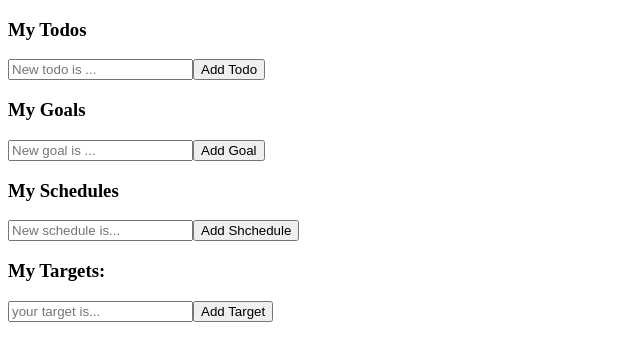
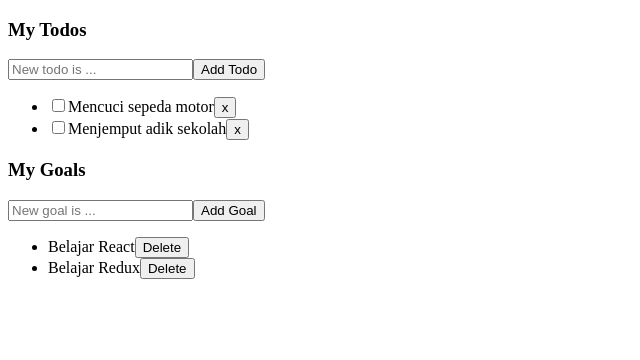
Before and after one commit to rizalsuryana/re-redux, a React (Vite) app in the folder redux-store/: page / in a window 1280 px wide. Shown: the top 360 px of the page, without its empty margins (0-640 px from the left). Built offline with nearby package versions, Linux system fonts and the light colour scheme.

Commit message:
add talkItem

```diff
--- a/redux-store/src/App.jsx
+++ b/redux-store/src/App.jsx
@@ -1,15 +1,15 @@
 import React from 'react';
 import { GoalsList } from './components/goals/GoalsList';
 import { TodosList } from './components/todos/TodosList';
-import { SchedulesList } from './components/schedules/SchedulesList';
-import { TargetsList } from './components/targets/TargetsList';
+// import { SchedulesList } from './components/schedules/SchedulesList';
+// import { TargetsList } from './components/targets/TargetsList';
 const App = () => {
   return (
     <div>
       <TodosList/>
       <GoalsList/>
-      <SchedulesList/>
-      <TargetsList/>
+      {/* <SchedulesList/>
+      <TargetsList/> */}
     </div>
   );
 };
--- a/redux-store/src/components/goals/GoalsList.jsx
+++ b/redux-store/src/components/goals/GoalsList.jsx
@@ -1,25 +1,25 @@
-import React from 'react';
+import React, { useEffect } from 'react';
 import { GoalItem } from './GoalItem';
 import { GoalInput } from './GoalInput';
 import { useDispatch, useSelector } from 'react-redux';
-import { addGoalActionCreator, deleteGoalActionCreator } from '../../states/goals/action';
+import { GoalsThunks } from '../../states/goals/action';
 
 export const GoalsList = () => {
   const goals = useSelector((states) => states.goals);
   const dispatch = useDispatch();
 
+  useEffect(() => {
+    dispatch(GoalsThunks.asyncReceiveGoals());
+  }, [dispatch]);
+
 
   const onAddGoal = (text) => {
-    const id = `goal-${+new Date()}`;
-    dispatch(addGoalActionCreator({
-      id,
-      text
-    }));
+    dispatch(GoalsThunks.asyncaddGoals({ text }));
   };
 
   const onDeleteGoal = (id) => {
     // TODO: dispatch action DELETE_GOAL
-    dispatch(deleteGoalActionCreator(id));
+    dispatch(GoalsThunks.asyncDeleteGoals({ id }));
   };
 
   return (
--- a/redux-store/src/components/todos/TodosList.jsx
+++ b/redux-store/src/components/todos/TodosList.jsx
@@ -1,30 +1,29 @@
-import React from 'react';
+import React, { useEffect } from 'react';
 import { TodoInput } from './TodoInput';
 import { TodoItem } from './TodoItem';
 import { useDispatch, useSelector } from 'react-redux';
-import { addTodoActionCreator, toggleTodoActionCreator, deleteTodoActionCreator } from '../../states/todos/action';
+import { TodosThunks } from '../../states/todos/action';
 
 export const TodosList = () => {
 
   const todos = useSelector((states) => states.todos);
   const dispatch = useDispatch();
 
+  useEffect(() => {
+    dispatch(TodosThunks.asynReceiveTodos());
+  }, [dispatch]);
+
   const onAddTodo = (text) => {
-    const id = `todo-${+new Date()}`;
-
-    dispatch(addTodoActionCreator({
-      id,
-      text
-    }));
+    dispatch(TodosThunks.asyncAddTodo({ text }));
   };
 
   const onToggleTodo = (id) => {
-    dispatch(toggleTodoActionCreator(id));
+    dispatch(TodosThunks.asynToggleTodo({ id }));
   };
 
   const onDeleteTodo = (id) => {
     // TODO: dispatch action DELETE_TODO
-    dispatch(deleteTodoActionCreator(id));
+    dispatch(TodosThunks.asyncDeleteTodo({ id }));
   };
 
 
--- /dev/null
+++ b/redux-store/src/data/mockAPI.js
@@ -0,0 +1,146 @@
+export const mockAPI = (() => {
+  let todos = getTodosFromStorage() || [
+    {
+      id: 'todo-1664268511621',
+      text: 'Mencuci sepeda motor',
+      complete: false
+    },
+    {
+      id: 'todo-1664268553422',
+      text: 'Menjemput adik sekolah',
+      complete: false
+    }
+  ];
+
+  let goals = getGoalsFromStorage() || [
+    {
+      id: 'goal-1664268511621',
+      text: 'Belajar React'
+    },
+    {
+      id: 'goal-1664268511622',
+      text: 'Belajar Redux'
+    }
+  ];
+
+  function saveTodosToStorage() {
+    localStorage.setItem('todos', JSON.stringify(todos));
+  }
+
+  function saveGoalsToStorage() {
+    localStorage.setItem('goals', JSON.stringify(goals));
+  }
+
+  function getTodosFromStorage() {
+    const todos = localStorage.getItem('todos');
+
+    if (!todos) {
+      return null;
+    }
+
+    return JSON.parse(todos);
+  }
+
+  function getGoalsFromStorage() {
+    const goals = localStorage.getItem('goals');
+
+    if (!goals) {
+      return null;
+    }
+
+    return JSON.parse(goals);
+  }
+
+  function mockRequest(action) {
+    return new Promise((resolve) => {
+      setTimeout(() => {
+        resolve(action());
+      }, 1000);
+    });
+  }
+
+  function addTodo(text) {
+    return mockRequest(() => {
+      const newTodo = {
+        id: `todo-${+new Date()}`,
+        text,
+        complete: false
+      };
+
+      todos = [...todos, newTodo];
+
+      saveTodosToStorage();
+
+      return newTodo;
+    });
+  }
+
+  function getTodos() {
+    return mockRequest(() => {
+      return JSON.parse(JSON.stringify(todos));
+    });
+  }
+
+  function deleteTodo(id) {
+    return mockRequest(() => {
+      const todoToBeDeleted = todos.find((todo) => todo.id === id);
+
+      if (todoToBeDeleted.complete) {
+        todos = todos.filter((todo) => todo.id !== id);
+        saveTodosToStorage();
+      }
+    });
+  }
+
+  function toggleTodo(id) {
+    return mockRequest(() => {
+      todos = todos.map((todo) => {
+        if (todo.id === id) {
+          return { ...todo, complete: !todo.complete };
+        }
+
+        return todo;
+      });
+
+      saveTodosToStorage();
+    });
+  }
+
+  function addGoal(text) {
+    return mockRequest(() => {
+      const newGoal = {
+        id: `goal-${+new Date()}`,
+        text
+      };
+
+      goals = [...goals, newGoal];
+
+      saveGoalsToStorage();
+
+      return newGoal;
+    });
+  }
+
+  function getGoals() {
+    return mockRequest(() => {
+      return JSON.parse(JSON.stringify(goals));
+    });
+  }
+
+  function deleteGoal(id) {
+    return mockRequest(() => {
+      goals = goals.filter((goal) => goal.id !== id);
+      saveGoalsToStorage();
+    });
+  }
+
+  return {
+    addTodo,
+    getTodos,
+    deleteTodo,
+    toggleTodo,
+    addGoal,
+    getGoals,
+    deleteGoal
+  };
+})();
--- a/redux-store/src/states/goals/action.js
+++ b/redux-store/src/states/goals/action.js
@@ -1,6 +1,9 @@
+import { mockAPI } from '../../data/mockAPI';
+
 export const GoalsActionType = {
   ADD_GOAL: 'goals/addGoal',
-  DELETE_GOAL: 'goals/deleteGoal'
+  DELETE_GOAL: 'goals/deleteGoal',
+  RECEIVE_GOALS: 'goals/receiveGoals',
 };
 
 export const addGoalActionCreator = ({ id, text }) => ({
@@ -16,3 +19,29 @@ export const deleteGoalActionCreator = (id) => ({
     id
   }
 });
+
+export const receiveGoalsActionCreator = (goals) => ({
+  type: GoalsActionType.RECEIVE_GOALS,
+  payload: {
+    goals,
+  }
+});
+
+
+// Thunk
+export const GoalsThunks = {
+  asyncaddGoals: ({ text }) => async (dispatc) =>  {
+    const { id } = await mockAPI.addGoal(text);
+    dispatc(addGoalActionCreator({ id, text }));
+  },
+
+  asyncReceiveGoals: () => async (dispatch) =>  {
+    const goals = await mockAPI.getGoals();
+    dispatch(receiveGoalsActionCreator(goals));
+  },
+
+  asyncDeleteGoals: ({ id }) => async (dispatc) => {
+    await mockAPI.deleteGoal();
+    dispatc(deleteGoalActionCreator(id));
+  }
+};
--- a/redux-store/src/states/goals/reducer.js
+++ b/redux-store/src/states/goals/reducer.js
@@ -8,6 +8,9 @@ export const goalReducer = (goals = [], action = {}) => {
   case GoalsActionType.DELETE_GOAL:
     return goals.filter((goal) => goal.id !== action.payload.id);
 
+  case GoalsActionType.RECEIVE_GOALS:
+    return action.payload.goals;
+
   default:
     return goals;
   }
--- a/redux-store/src/states/index.js
+++ b/redux-store/src/states/index.js
@@ -1,6 +1,6 @@
 
 import { createStore, applyMiddleware } from 'redux';
 import { rootReducer } from './rootReducer';
-import { todoDeletionCheck } from './middlewares';
+import { todoDeletionCheck, thunk } from './middlewares';
 
-export const store = createStore(rootReducer, applyMiddleware(todoDeletionCheck));
+export const store = createStore(rootReducer, applyMiddleware(thunk, todoDeletionCheck));
--- a/redux-store/src/states/middlewares.js
+++ b/redux-store/src/states/middlewares.js
@@ -1,9 +1,9 @@
 import { TodosActionType } from './todos/action';
-import { ScheduleActionType } from './schedule/action';
-import { TargetActionType } from './target/action';
+// import { ScheduleActionType } from './schedule/action';
+// import { TargetActionType } from './target/action';
 
 
-const todoDeletionCheck = (store) => {
+export const todoDeletionCheck = (store) => {
   return (next) => (action) => {
 
     switch (action.type){
@@ -17,29 +17,38 @@ const todoDeletionCheck = (store) => {
       }
     }
       break;
-    case ScheduleActionType.DELETE_SCHEDULE: {
-      const { schedules } = store.getState();
-      const schedulesToBeDeleted = schedules.find((schedule) => schedule.id === action.payload.id);
+    // case ScheduleActionType.DELETE_SCHEDULE: {
+    //   const { schedules } = store.getState();
+    //   const schedulesToBeDeleted = schedules.find((schedule) => schedule.id === action.payload.id);
 
-      if (!schedulesToBeDeleted.done){
-        alert('can\'t delete incomplete shcedule');
-        return;
-      }
-    }
-      break;
-    case TargetActionType.DELETE_TARGET: {
-      const { targets } = store.getState();
-      const targetsToBeDeleted = targets.find((target) => target.id === action.payload.id);
+    //   if (!schedulesToBeDeleted.done){
+    //     alert('can\'t delete incomplete shcedule');
+    //     return;
+    //   }
+    // }
+    //   break;
+    // case TargetActionType.DELETE_TARGET: {
+    //   const { targets } = store.getState();
+    //   const targetsToBeDeleted = targets.find((target) => target.id === action.payload.id);
 
-      if (!targetsToBeDeleted.complete){
-        alert('can\'t delete incomplete target');
-        return;
-      }
-    }
-      break;
+    //   if (!targetsToBeDeleted.complete){
+    //     alert('can\'t delete incomplete target');
+    //     return;
+    //   }
+    // }
+    //   break;
     }
     return next(action);
   };
 };
 
-export { todoDeletionCheck };
+
+export const thunk = (store) => {
+  return (next) => (action) => {
+    if (typeof action === 'function'){
+      return action(store.dispatch, store.getState);
+    }
+
+    return next(action);
+  };
+};
--- a/redux-store/src/states/todos/action.js
+++ b/redux-store/src/states/todos/action.js
@@ -1,7 +1,10 @@
+import { mockAPI } from '../../data/mockAPI';
+
 export const TodosActionType = {
   ADD_TODO: 'todos/addTodo',
   DELETE_TODO: 'todos/deleteTodo',
-  TOGGLE_TODO: 'todos/toggleTodo'
+  TOGGLE_TODO: 'todos/toggleTodo',
+  RECEIVE_TODOS: 'todos/receiveTodos',
 };
 
 export const addTodoActionCreator = ({ id, text }) => ({
@@ -28,3 +31,39 @@ export const toggleTodoActionCreator = (id) => ({
     id,
   }
 });
+
+export const receiveTodosActionCreator = (todos) => ({
+  type: TodosActionType.RECEIVE_TODOS,
+  payload: {
+    todos,
+  }
+});
+
+
+// Thunk
+export const TodosThunks = {
+  asynReceiveTodos: () =>  async (dispatch) => {
+    const todos = await mockAPI.getTodos();
+    dispatch(receiveTodosActionCreator(todos));
+  },
+
+  asyncAddTodo: ({ text }) => async (dispatch) => {
+    const { id } = await mockAPI.addTodo(text);
+    dispatch(addTodoActionCreator({ id, text }));
+  },
+
+  asyncDeleteTodo: ({ id }) => async (dispatch) => {
+    await mockAPI.deleteTodo(id);
+    dispatch(deleteTodoActionCreator(id));
+  },
+
+  asynToggleTodo: ({ id }) => async (dispatch) => {
+    dispatch(toggleTodoActionCreator(id));
+    try {
+      await mockAPI.toggleTodo(id);
+    } catch (error){
+      alert(error.message);
+      dispatch(toggleTodoActionCreator(id));
+    }
+  }
+};
--- a/redux-store/src/states/todos/reducer.js
+++ b/redux-store/src/states/todos/reducer.js
@@ -16,6 +16,9 @@ export const todosReducer = (todos = [], action={}) => {
       return todo;
     });
 
+  case TodosActionType.RECEIVE_TODOS:
+    return action.payload.todos;
+
   default:
     return todos;
   }
```
